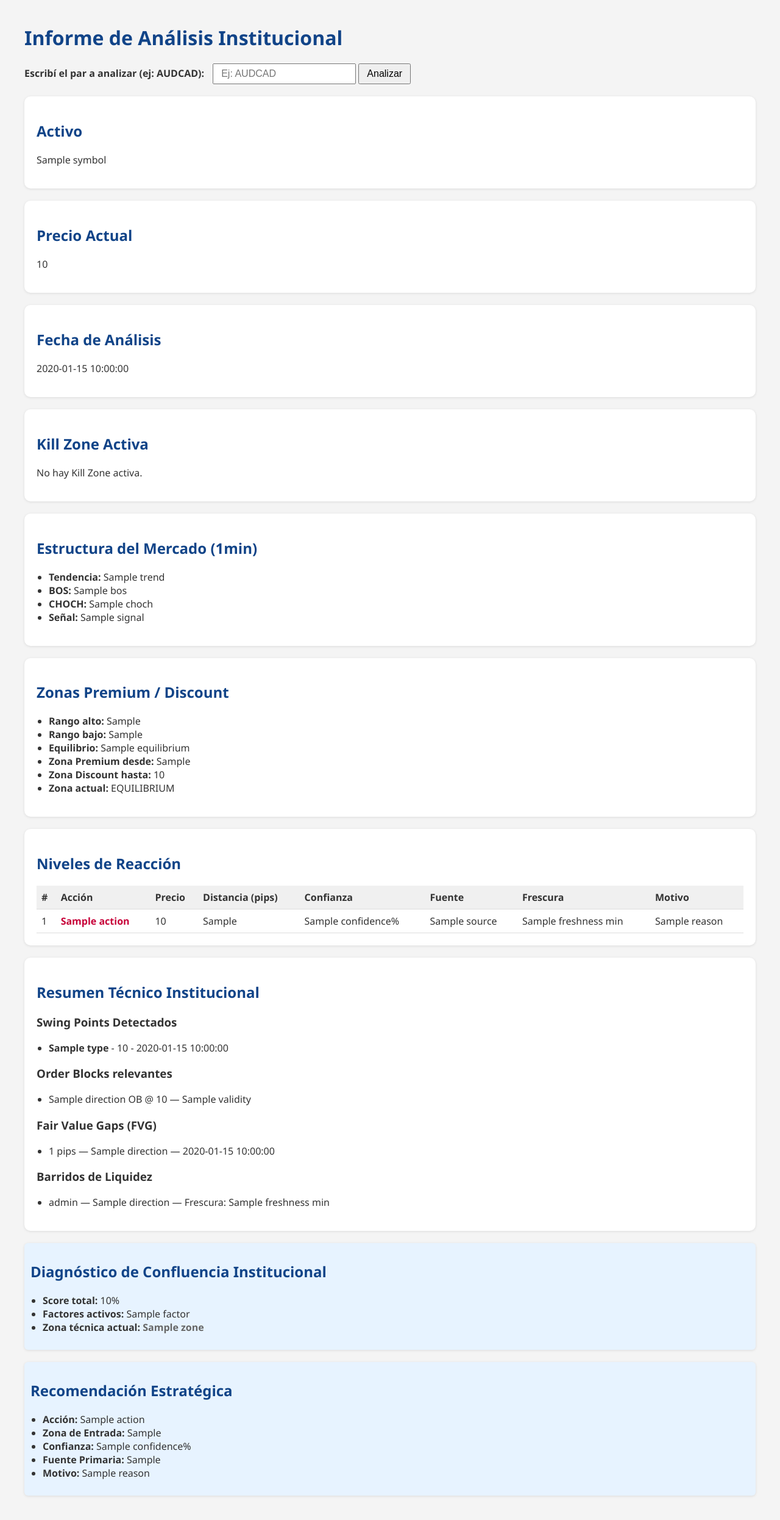
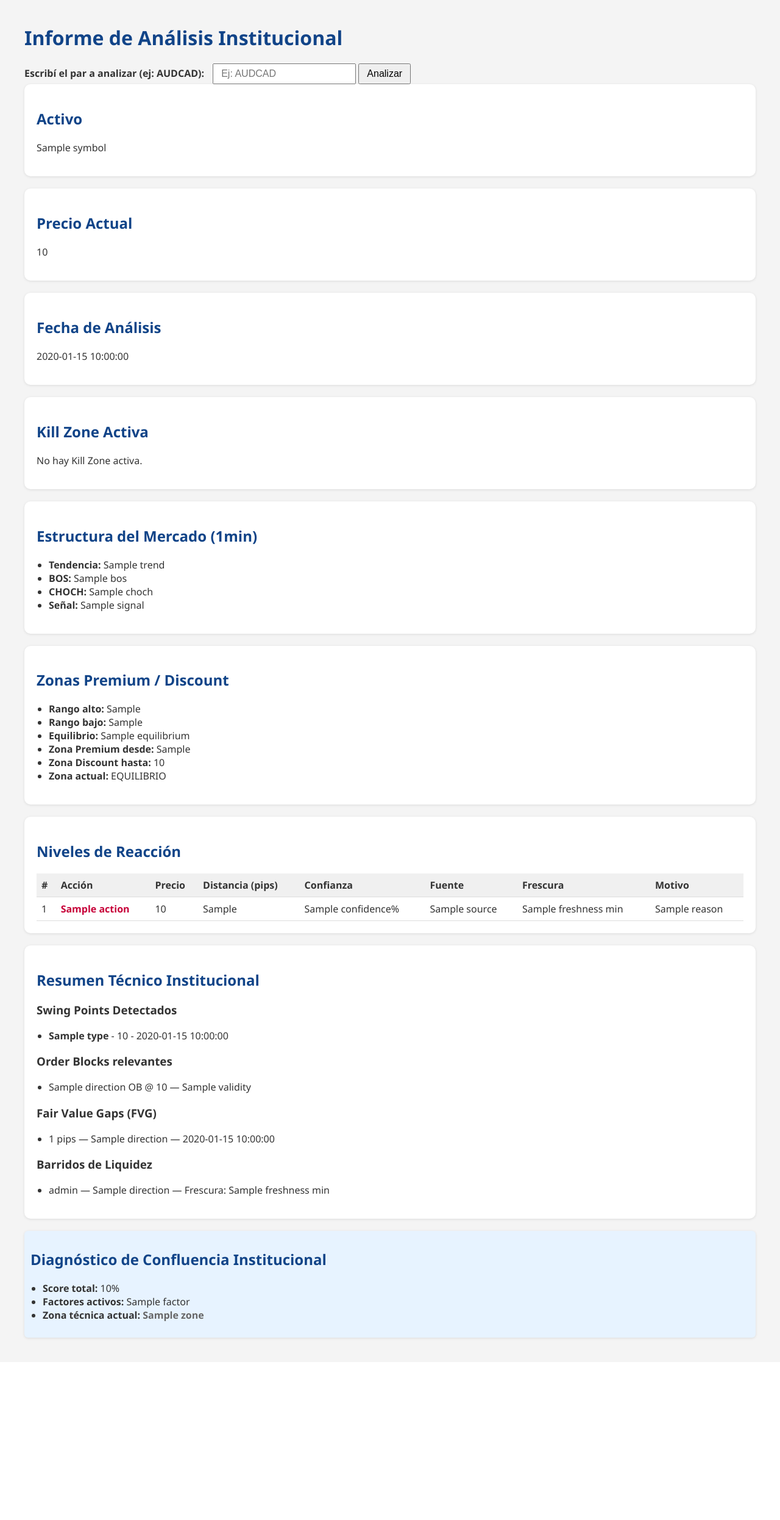
Before and after one commit to LildemonsS5/trading_SMC-ICT, a Flask app: template templates/report.html in a window 1280 px wide. Shown: the whole page at 61% size. After the commit the page ends 2197 px from the top, so only its background shows below. Run offline with Flask 3, Linux system fonts and the light colour scheme; the template is opened without the code that fills it: most values are stand-ins (such as "Sample title", 1, 10 or a date in 2020).

Commit message:
Update report.html

```diff
--- a/templates/report.html
+++ b/templates/report.html
@@ -1,7 +1,7 @@
 <!DOCTYPE html>
 <html lang="es">
 <head>
-    <meta charset="UTF-3">
+    <meta charset="UTF-8">
     <title>Informe Institucional — {{ symbol }}</title>
     <style>
         body {
@@ -22,9 +22,6 @@
             margin-bottom: 20px;
             border-radius: 10px;
             box-shadow: 0px 1px 4px rgba(0,0,0,0.1);
-        }
-        form {
-            margin-bottom: 20px;
         }
         label {
             font-weight: bold;
@@ -57,7 +54,7 @@
 <body>
     <h1>Informe de Análisis Institucional</h1>
 
-    <form action="/analyze" method="get">
+    <form action="/analyze" method="post">
         <label for="symbol">Escribí el par a analizar (ej: AUDCAD):</label>
         <input type="text" name="symbol" id="symbol" placeholder="Ej: AUDCAD" required>
         <button type="submit">Analizar</button>
@@ -117,7 +114,7 @@
                         {% elif current_price < premium_discount_zones.discount_end %}
                             <span class="buy">DISCOUNT (Compras)</span>
                         {% else %}
-                            EQUILIBRIUM
+                            EQUILIBRIO
                         {% endif %}
                     {% else %}
                         N/A
@@ -220,26 +217,10 @@
                     <span class="{% if confluence.zone == 'Discount' %}verde{% elif confluence.zone == 'Premium' %}rojo{% else %}gris{% endif %}">
                         {{ confluence.zone }}
                     </span>
-
-            </li>
-        </ul>
-        {% else %}
-            <p>No se pudo calcular la confluencia institucional para este activo.</p>
-        {% endif %}
-    </div>
-
-    <div class="seccion highlight">
-        <h2>Recomendación Estratégica</h2>
-        {% if recommendation %}
-            <ul>
-                <li><strong>Acción:</strong> {{ recommendation.action }}</li>
-                <li><strong>Zona de Entrada:</strong> {{ recommendation.entry_zone or "No disponible" }}</li>
-                <li><strong>Confianza:</strong> {{ recommendation.confidence }}%</li>
-                <li><strong>Fuente Primaria:</strong> {{ recommendation.primary_source or "N/A" }}</li>
-                <li><strong>Motivo:</strong> {{ recommendation.reason }}</li>
+                </li>
             </ul>
         {% else %}
-            <p>No se pudo generar una recomendación operativa.</p>
+            <p>No se pudo calcular la confluencia institucional.</p>
         {% endif %}
     </div>
 </body>
```
